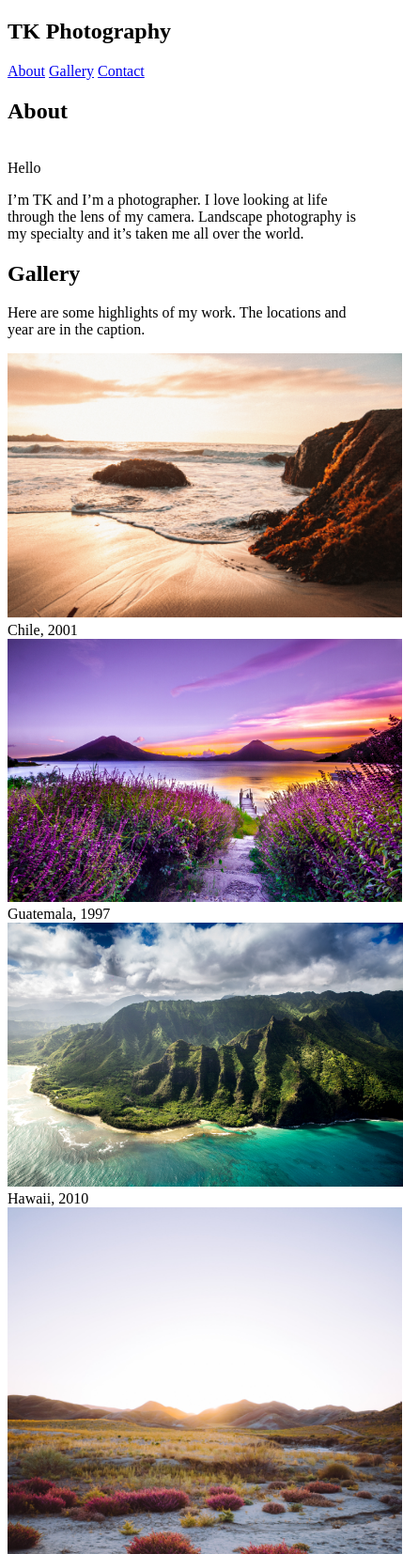
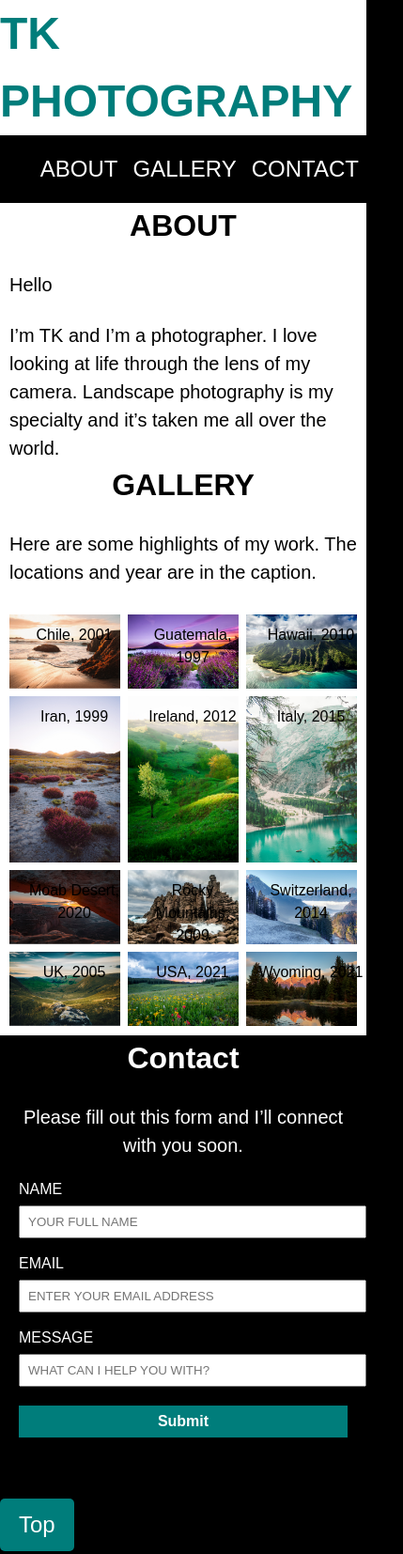
Before and after one commit to Dperry26/photogallery, a plain HTML site: page index.html in a window 390 px wide. Shown: the top 1654 px of the page at 94% size, 429 px wide, since content can reach past the window. After the commit the page ends 1595 px from the top, so only its background shows below. Drawn offline with Linux system fonts and the light colour scheme.

Commit message:
updated html,css

```diff
--- a/index.html
+++ b/index.html
@@ -6,69 +6,93 @@
     <link href="style.css" rel="stylesheet">
     <title>Photo Gallery</title>
   </head>
-  <header>
+  <header id="top">
+      <h1 class="logo">TK PHOTOGRAPHY</h1>
       <nav>
-      <h1>TK Photography</h1>
-      <div class="navbar" id="myNavbar">
-        <a href="#about">About</a>
-        <a href="#gallery">Gallery</a>
-        <a href="#contact">Contact</a>
-      </div>
+        <ul>
+          <li><a href="#contact">CONTACT</a></li>
+            <li><a href="#gallery">GALLERY</a></li>
+            <li><a href="#about">ABOUT</a></li>
+        </ul>
       </nav>
   </header>
   <body>
-    <h2>About</h2>
-    <br>Hello<br>
+    <main>
+      <h2>ABOUT</h2><br>
+        <p>Hello</p><br>
         <p>I’m TK and I’m a photographer. I love looking at life through the lens of my camera. Landscape photography is my specialty and it’s taken me all over the world.</p>
-    <main>
-      <h2>Gallery</h2>
+
+      <h2>GALLERY</h2><br>
       <p>Here are some highlights of my work. The locations and year are in the caption.</p>
-      <section class="photo-grid">
-        <div class="row">
-          <div class="column">
+      <section>
+          <div id="img-grid">
+            <div class="grid-item">
               <img src="images/Chile.png" alt="Landscape photo of Chile">
               <div class="description">Chile, 2001</div>
+            </div>
+            <div class="grid-item">
               <img src="images/Guatemala.png" alt="Landscape photo of Guatemala">
               <div class="description">Guatemala, 1997</div>
+            </div>
+            <div class="grid-item">
               <img src="images/Hawaii.png" alt="Landscape photo of Hawaii">
               <div class="description">Hawaii, 2010</div>
+            </div>
+            <div class="grid-item">
               <img src="images/Iran.png" alt="Landscape photo of Iran">
               <div class="description">Iran, 1999</div>
+            </div>
+            <div class="grid-item">
               <img src="images/Ireland.png" alt="Landscape photo of Ireland">
               <div class="description">Ireland, 2012</div>
+            </div>
+            <div class="grid-item">
               <img src="images/Italy.png" alt="Landscape photo of Italy">
               <div class="description">Italy, 2015</div>
+            </div>
+            <div class="grid-item">
               <img src="images/Moab-Desert.png" alt="Landscape photo of Moab-Desert">
               <div class="description">Moab Desert, 2020</div>
+            </div>
+            <div class="grid-item">
               <img src="images/Rocky-Mountains.png" alt="Landscape photo of Rocky-Mountains">
               <div class="description">Rocky Mountains, 2009</div>
+            </div>
+            <div class="grid-item">
               <img src="images/Switzerland.png" alt="Landscape photo of Switzerland">
               <div class="description">Switzerland, 2014</div>
+            </div>
+            <div class="grid-item">
               <img src="images/UK.png" alt="Landscape photo of United Kingdom">
               <div class="description">UK, 2005</div>
+            </div>
+            <div class="grid-item">
               <img src="images/USA.png" alt="Landscape photo of USA">
               <div class="description">USA, 2021</div>
+            </div>
+            <div class="grid-item">
               <img src="images/Wyoming.png" alt="Landscape photo of Wyoming">
               <div class="description">Wyoming, 2021</div>
             </div>
           </div>
       </section>
-      <div id="form">
-        <h3>Contact</h3>
+      <section id="form">
+        <h2>Contact</h2><br>
         <p>Please fill out this form and I’ll connect with you soon.</p>
         <form>
-          <label for="fullname">Name</label><br>
-          <input type="text" id="fullname" name="fullname" value="YOUR FULL NAME"><br>
-          <label for="email">Email</label><br>
-          <input type="text" id="email" name="email" value="ENTER YOUR EMAIL ADDRESS"><br>
-          <label for="fullname">Message</label><br>
-          <textarea name="message" id="message" name="message" value="WHAT CAN I HELP YOU WITH?"></textarea>
+          <label for="fullname">NAME</label><br>
+          <input type="text" id="fullname" name="fullname" placeholder="YOUR FULL NAME">
+          <label for="email">EMAIL</label><br>
+          <input type="text" id="email" name="email" placeholder="ENTER YOUR EMAIL ADDRESS">
+          <label for="message">MESSAGE</label><br>
+          <input type="message" id="message" name="message" placeholder="WHAT CAN I HELP YOU WITH?"></input><br>
           <input type="submit" name="my-submit" id="my-submit" value="Submit">
         </form>
-      </div>
+      </section>
     </main>
     <footer>
-
+      <p>Copyright &copy; 2024 TK Photography</p>
     </footer>
+    <a href="#top" aria-label="back to top of page" id="btt">Top</a>
   </body>
 </html>
--- a/style.css
+++ b/style.css
@@ -0,0 +1,263 @@
+/* http://meyerweb.com/eric/tools/css/reset/
+   v2.0 | 20110126
+   License: none (public domain)
+CSS RESET*/
+
+html, body, div, span, applet, object, iframe,
+h1, h2, h3, h4, h5, h6, p, blockquote, pre,
+a, abbr, acronym, address, big, cite, code,
+del, dfn, em, img, ins, kbd, q, s, samp,
+small, strike, strong, sub, sup, tt, var,
+b, u, i, center,
+dl, dt, dd, ol, ul, li,
+fieldset, form, label, legend,
+table, caption, tbody, tfoot, thead, tr, th, td,
+article, aside, canvas, details, embed,
+figure, figcaption, footer, header, hgroup,
+menu, nav, output, ruby, section, summary,
+time, mark, audio, video {
+	margin: 0;
+	padding: 0;
+	border: 0;
+	font-size: 100%;
+	font: inherit;
+	vertical-align: baseline;
+}
+/* HTML5 display-role reset for older browsers */
+article, aside, details, figcaption, figure,
+footer, header, hgroup, menu, nav, section {
+	display: block;
+}
+body {
+	line-height: 1;
+}
+ol, ul {
+	list-style: none;
+}
+blockquote, q {
+	quotes: none;
+}
+blockquote:before, blockquote:after,
+q:before, q:after {
+	content: '';
+	content: none;
+}
+table {
+	border-collapse: collapse;
+	border-spacing: 0;
+}
+
+:root {
+  --primary-color:#007d7b;
+  --secondary-color:#000000;
+  --tertiary-color:#ffffff;
+}
+
+/* Universal Selector */
+body {
+	font-family: Arial, Helvetica, sans-serif;
+	line-height: 1.5;
+	box-sizing: border-box;
+  line-height: 1.5;
+  margin:0;
+  color:var(--secondary-color);
+  background-color: var(--secondary-color);
+}
+
+main {
+  background-color: var(--tertiary-color);
+  max-width: 1300px;
+  margin: 0 auto;
+}
+
+header {
+  display: grid;
+  align-items: center;
+  background-color: var(--tertiary-color);
+  max-width: 1300px;
+  margin: 0 auto;
+}
+
+.logo {
+  font-size:3em;
+  font-weight: bold;
+  color: var(--primary-color);
+  display: flex;
+}
+
+nav {
+  background-color: var(--secondary-color);
+  padding: 10px 0;
+}
+
+
+a {
+  font-size: 1.5em;
+  list-style: none;
+  text-decoration: none;
+  font-family: Arial, Helvetica, sans-serif;
+  color: var(--tertiary-color);
+  background-color: var(--secondary-color);
+  text-align: center;
+
+}
+
+li {
+  float: right;
+  display: inline;
+  padding: 8px;
+}
+
+h2 {
+  font-size:2em;
+  font-weight: bold;
+  text-align: center;
+}
+
+
+p {
+  font-size:1.25em;
+  margin: 0 10px 0 10px;
+}
+
+#img-grid {
+  display: grid;
+  grid-template-columns: 1fr 1fr 1fr;
+  grid-column-start: 1;
+  grid-column-end: 4;
+  gap: 8px;
+  padding-top: 20px;
+  margin: 10px;
+}
+
+.grid-item {
+  position: relative;
+  width: 100%;
+  height: auto;
+}
+
+.grid-item img {
+  width: 100%;
+  height: auto;
+  display: block;
+}
+
+.grid-item .description {
+  position: absolute;
+  text-align: center;
+  width: 100%;
+  top: 0;
+  left: 0;
+  padding: 10px;
+}
+
+#form {
+  background-color: var(--secondary-color);
+  color: var(--tertiary-color);
+  justify-content: center;
+
+}
+
+form {
+  position: relative;
+}
+
+#form p {
+  text-align: center;
+  color: var(--tertiary-color);
+}
+
+#form form {
+  font-size: 1em;
+  padding: 20px;
+  flex-direction: column;
+}
+
+
+input {
+  width: 100%;
+  padding: 8px;
+  margin-top: 5px;
+  margin-bottom: 15px;
+}
+
+input[type="submit"]{
+	background-color: var(--primary-color);
+	border: none;
+	color: #fff;
+	font-size: 1em;
+	font-weight: bold;
+}
+
+#btt {
+  position: fixed;
+  display: block;
+  background-color:var(--primary-color);
+  color:var(--tertiary-color);
+  text-align:center;
+  text-decoration: none;
+  border-radius: 5px;
+  padding: 10px 20px;
+  font-size:1.5em ;
+  z-index: 1000;
+}
+
+
+
+
+
+/********MEDIA QUERY********/
+@media screen and (min-width: 485px) {
+  #img-grid {
+    display: grid;
+    grid-template-columns: 1fr;
+    position: relative;
+  }
+
+  ul {
+    grid-template-rows: 1fr;
+    display: flex;
+    justify-content: center;
+
+  }
+
+  main {
+    display: grid;
+    grid-template-columns: 1fr;
+    position: relative;
+  }
+
+  header {
+    flex-direction: column;
+  }
+
+}
+
+
+@media screen and (min-width: 880px) {
+  #img-grid {
+    grid-template-columns:1fr 1fr;
+  }
+
+  nav ul {
+    justify-content: center;
+    display: flex;
+  }
+
+  header {
+    flex-direction: column;
+  }
+
+}
+
+@media screen and (min-width: 1300px) {
+  #img-grid {
+    grid-template-columns:1fr 1fr 1fr;
+  }
+
+  nav ul {
+    justify-content: right;
+    display: flex;
+  }
+
+}
```
Lines whose indentation alone changed are shown as unchanged.
